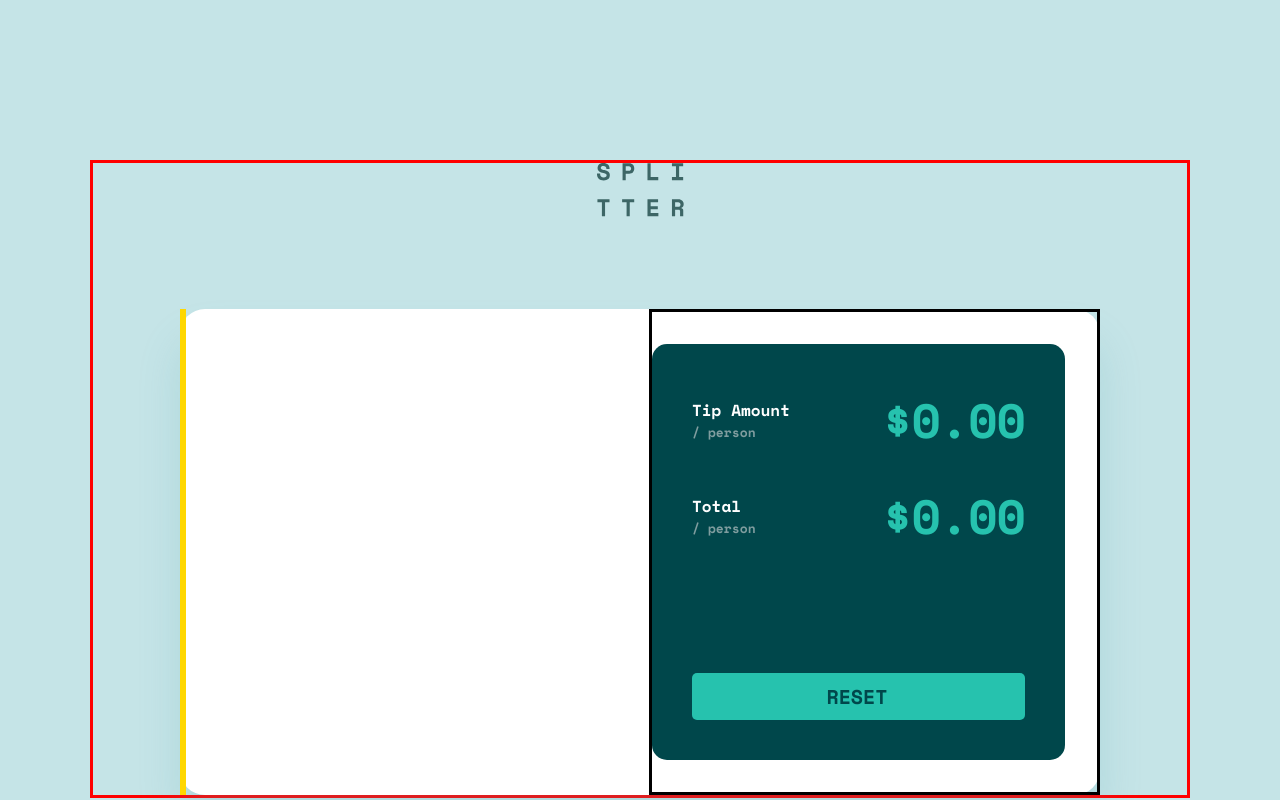
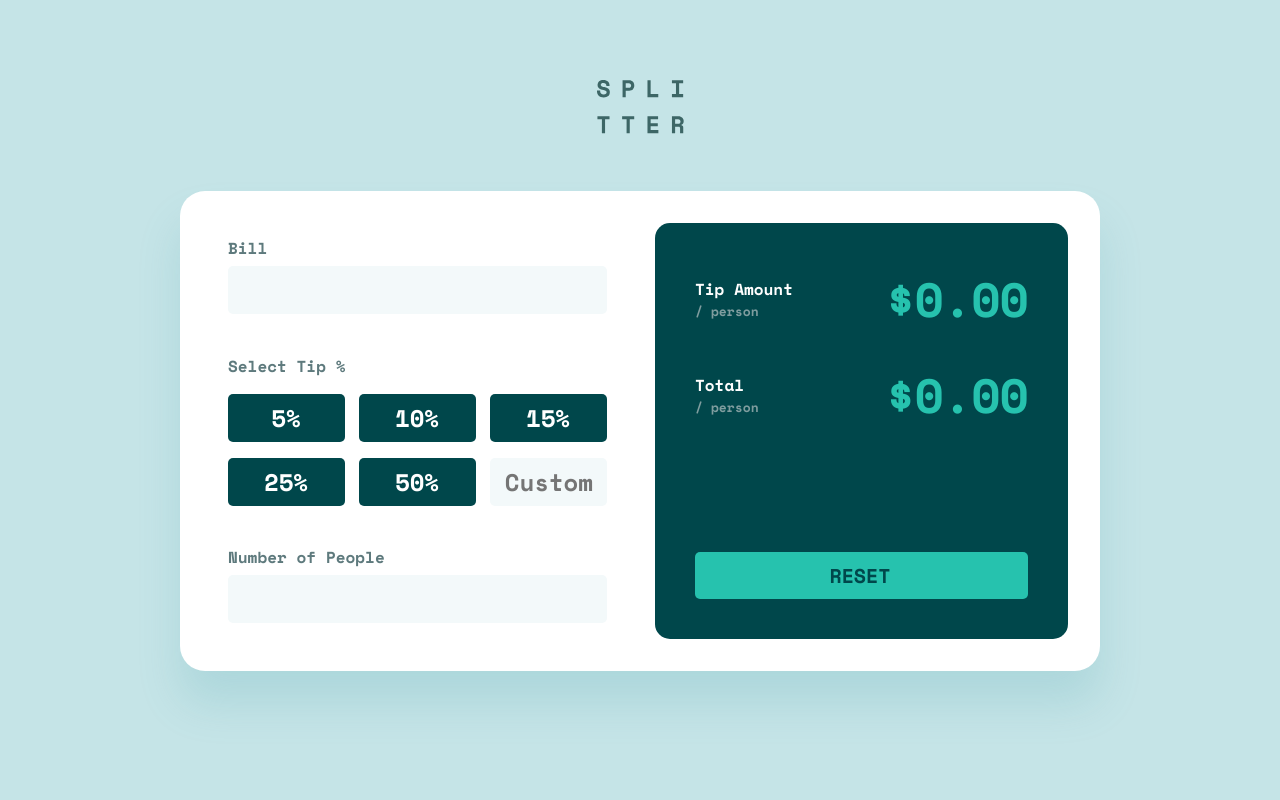
Before and after one commit to ALPINISTLAR/TIP-calculator, a plain HTML site: page index.html in a window 1280 px wide. Drawn offline with nearby package versions, Linux system fonts and the light colour scheme.

Commit message:
add select-tips with inputs

```diff
--- a/css/styles.css
+++ b/css/styles.css
@@ -66,13 +66,12 @@ select:-webkit-autofill:focus {
   width: 100%;
   margin-right: auto;
   margin-left: auto;
-  border: 3px solid red;
 }
 
 /* ** MAIN CONTENT ** */
 .main-content
 {
-  padding-top: 160px;
+  padding-top: 80px;
   flex-grow: 1;
 }
 
@@ -82,28 +81,105 @@ select:-webkit-autofill:focus {
   align-items: center;
 }
 .logo {
-  margin-bottom: 85px;
+  display: block;
+  margin-bottom: 50px;
+  cursor: pointer;
 }
 .logo__img {
+
 }
 .content {
   display: flex;
   width: 920px;
-  /* height: 480px; */
-
   border-radius: 25px;
   background-color: #FFF;
   box-shadow: 0px 32px 43px 0px rgba(79, 166, 175, 0.20);
 }
 
 #selector-wrp{
-  border: 3px solid gold;
-  margin-right: auto;
+  padding: 45px 48px 48px;
+  display: flex;
+  flex-direction: column;
 }
+#selector-wrp label{
+  color: #5E7A7D;
+  font-family: Space Mono;
+  font-size: 16px;
+  font-style: normal;
+  font-weight: 700;
+  line-height: normal;
+  margin-bottom: 6px;
+}
+
+.inputt{
+  color: #00474B;
+text-align: right;
+font-family: Space Mono;
+font-size: 24px;
+font-style: normal;
+font-weight: 700;
+line-height: normal;
+padding: 6px 17px;
+border: none;
+border-radius: 5px;
+background: #F3F9FA;
+}
+.select-tips {
+display: grid;
+grid-template-columns: 117px 117px 117px;
+column-gap: 14px;
+row-gap: 16px;
+margin-bottom: auto;
+}
+.input-custom{
+  color: #547878;
+text-align: right;
+font-family: Space Mono;
+font-size: 24px;
+font-style: normal;
+font-weight: 700;
+line-height: normal;
+padding: 6px 14px;
+border: none;
+border-radius: 5px;
+background: #F3F9FA;
+}
+#bill{
+  margin-bottom: 40px;
+}
+#tips-title{
+  color: #5E7A7D;
+  font-family: Space Mono;
+  font-size: 16px;
+  font-style: normal;
+  font-weight: 700;
+  line-height: normal;
+  margin-bottom: 16px;
+}
+
+.btn-tips {
+  color: #FFF;
+text-align: center;
+font-family: Space Mono;
+font-size: 24px;
+font-style: normal;
+font-weight: 700;
+line-height: normal;
+border-radius: 5px;
+background-color: #00474B;
+border: 0;
+padding: 0;
+padding: 6px 14px 6px 13px;
+cursor: pointer;
+}
+.btn-tips-selected{
+  color: #00474B;
+  background-color: #26C2AE;
+}
+
 #value-wrp{
   padding: 32px;
   padding-left: 0;
-  border: 3px solid black;
 }
 
 .values {
--- a/index.html
+++ b/index.html
@@ -33,7 +33,23 @@
         <!-- content  -->
         <div class="content">
           <!-- = 1 = -->
-<div id="selector-wrp"></div>
+          <div id="selector-wrp">
+            <label for="bill">Bill</label>
+            <input class="inputt" id="bill" type="text">
+
+            <div id="tips-title" >Select Tip %</div>
+            <div class="select-tips">
+              <button class="btn-tips">5%</button>
+              <button class="btn-tips">10%</button>
+              <button class="btn-tips">15%</button>
+              <button class="btn-tips">25%</button>
+              <button class="btn-tips">50%</button>
+              <input class="input-custom" type="text" placeholder="Custom">
+            </div>
+
+            <label for="n-of-p">Number of People</label>
+            <input class="inputt" id="n-of-p" type="text">
+          </div>
           <!-- = 2 = -->
           <div id="value-wrp">
             <div class="values">
```
Lines whose indentation alone changed are shown as unchanged.
